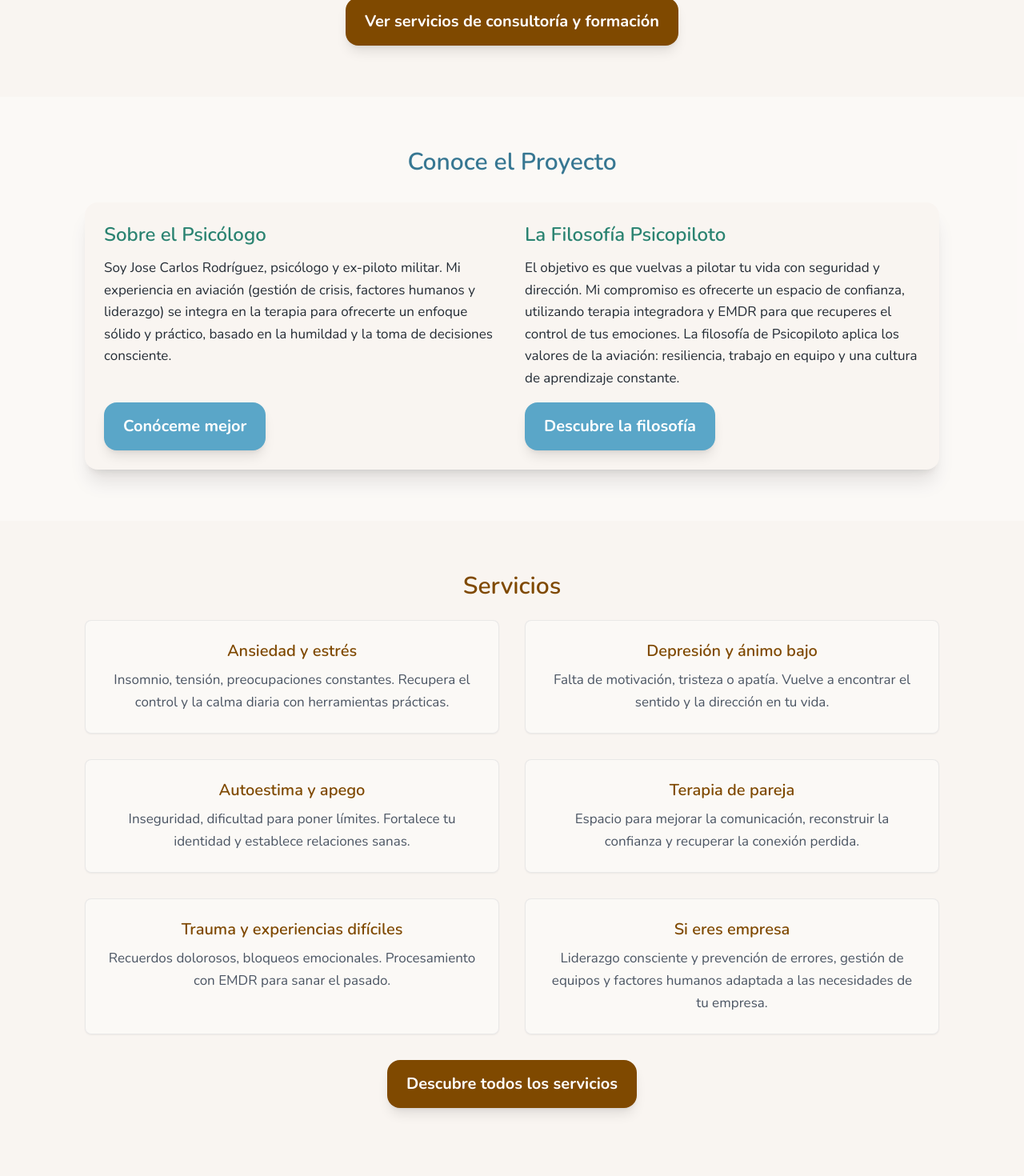
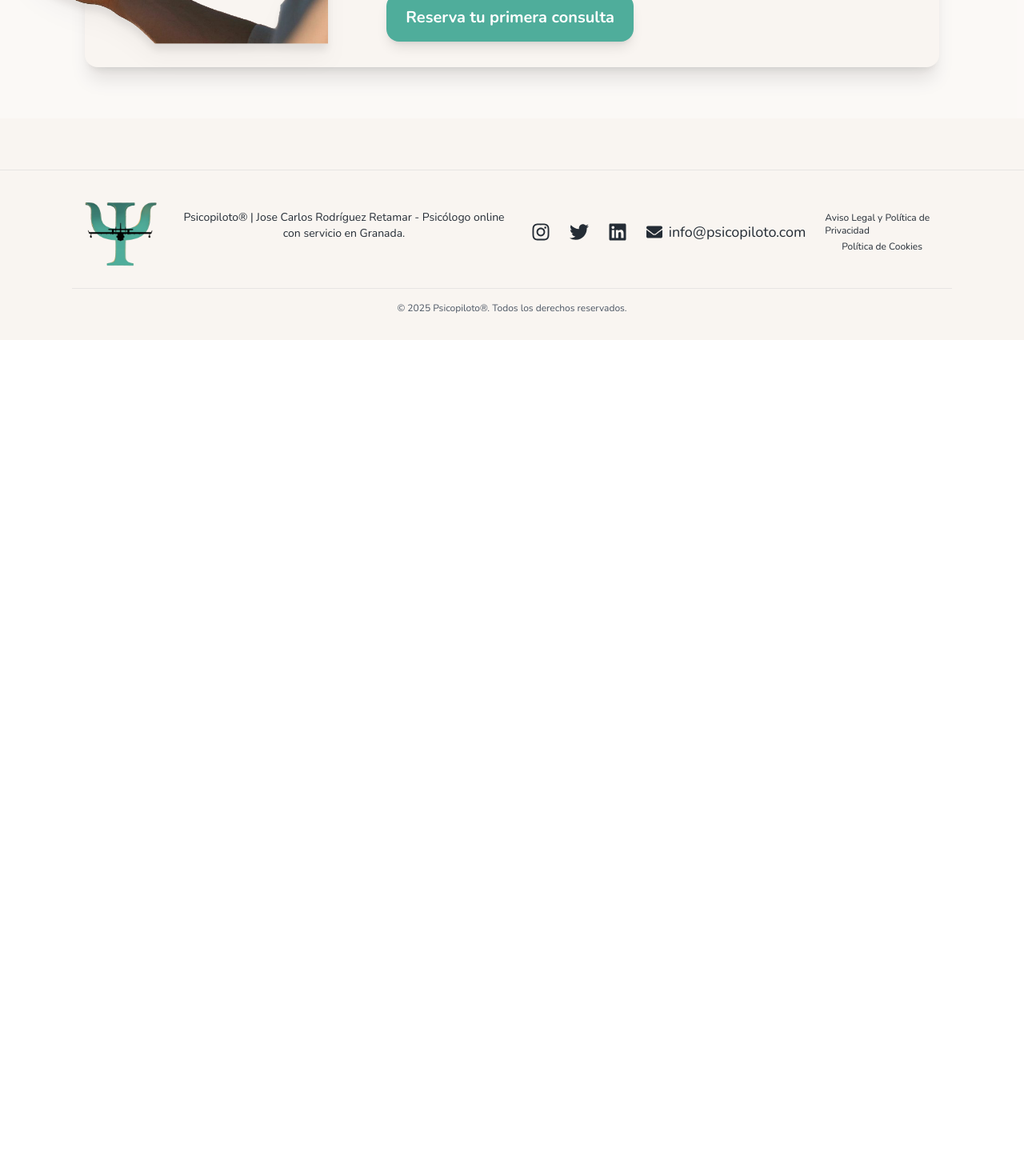
Before and after one commit to psicopiloto/psicopilotopage1, a Next.js app: page / in a window 1280 px wide. Shown: the part 2620-4090 px from the top of the page at 80% size. After the commit the page ends 3045 px from the top, so only its background shows below. Built offline with nearby package versions, Linux system fonts and the light colour scheme.

Commit message:
Update index.js

```diff
--- a/pages/index.js
+++ b/pages/index.js
@@ -8,7 +8,33 @@ import AnimatedCTA from "../components/AnimatedCTA";
 import BackgroundLogo from "../components/BackgroundLogo";
 import Image from "next/image";
 
+// ======================================================
+// 1. DATOS DE LOS TESTIMONIOS
+// Cuando tengas reseñas reales de Google, simplemente edita este bloque.
+// Puedes añadir o quitar testimonios fácilmente.
+// ======================================================
+const testimonialsData = [
+  {
+    stars: 5,
+    text: "Jose Carlos es un profesional excepcional. Su enfoque único, combinando su experiencia como piloto con la psicología, me dio herramientas prácticas que no había encontrado en ninguna otra terapia. He aprendido a gestionar mi ansiedad de una forma completamente nueva. Totalmente recomendable.",
+    author: "Marta G.",
+  },
+  {
+    stars: 5,
+    text: "Llevaba años lidiando con un bloqueo a raíz de una experiencia difícil. La terapia EMDR con Jose Carlos ha sido transformadora. Es un terapeuta cercano, empático y muy profesional. Por primera vez siento que he podido procesar y dejar atrás el pasado.",
+    author: "David R.",
+  },
+  // Puedes añadir un tercer testimonio aquí si quieres
+  // {
+  //   stars: 5,
+  //   text: "Texto del tercer testimonio...",
+  //   author: "Nombre Apellido",
+  // },
+];
+
 export default function Home() {
+  const googleReviewsLink = "https://share.google/7GKlTrF0YTfa8pGSq"; // Tu enlace de Google
+
   return (
     <div className="min-h-screen flex flex-col font-sans bg-psicopiloto-sand-50 text-psicopiloto-gray-700 relative">
       <NextSeo
@@ -46,7 +72,7 @@ export default function Home() {
           }}
         />
 
-        {/* === SECCIÓN 1: ÉNFASIS EN EL PROBLEMA Y LA SOLUCIÓN (RESTAURADA) === */}
+        {/* === SECCIÓN 1: ÉNFASIS EN EL PROBLEMA Y LA SOLUCIÓN === */}
         <section className="py-16 bg-white/40">
           <div className="container mx-auto px-4 max-w-5xl text-center">
             <h2 className="text-3xl font-semibold mb-6 text-psicopiloto-blue-600">
@@ -94,11 +120,10 @@ export default function Home() {
           </div>
         </section>
 
-        {/* === SECCIÓN 2: TÍTULO Y ENFOQUE (RESTAURADA) === */}
+        {/* === SECCIÓN 2: TÍTULO Y ENFOQUE === */}
         <section className="py-16 bg-psicopiloto-sand-50">
           <div className="container mx-auto px-4 max-w-5xl">
             <div className="grid md:grid-cols-2 gap-10 items-center">
-              {/* Contenido de texto */}
               <div>
                 <h2 className="text-3xl font-semibold mb-4 text-psicopiloto-green-600">
                   Un enfoque que te devuelve el control
@@ -121,7 +146,6 @@ export default function Home() {
                 />
               </div>
 
-              {/* Imagen */}
               <div className="hidden md:block">
                 <Image
                   src="/filosofia.webp"
@@ -135,8 +159,7 @@ export default function Home() {
           </div>
         </section>
 
-
-        {/* SECCIÓN 3: TERAPIA ONLINE / PRESENCIAL (Potenciando ONLINE) */}
+        {/* SECCIÓN 3: TERAPIA ONLINE / PRESENCIAL */}
         <section className="py-16 bg-white/40">
           <div className="container mx-auto px-4 max-w-5xl text-center">
             <h2 className="text-3xl font-semibold mb-6 text-psicopiloto-blue-600">
@@ -146,10 +169,7 @@ export default function Home() {
               Mi enfoque es la terapia online, dándote la flexibilidad de hacer terapia desde la comodidad de tu casa en Granada, o desde donde tú elijas...
             </p>
 
-            {/* Se usa grid-cols-1 y max-w para centrar la única columna visible. */}
             <div className="grid md:grid-cols-1 gap-8 text-left max-w-xl mx-auto">
-
-              {/* Columna 1: Online (Potenciada con más beneficios) */}
               <div className="p-8 border-t-4 border-psicopiloto-green-500 bg-white/80 rounded-lg shadow-xl">
                 <h3 className="text-2xl font-bold mb-3 text-psicopiloto-gray-700">
                   Terapia Online (Mi enfoque principal)
@@ -166,8 +186,6 @@ export default function Home() {
                 </ul>
               </div>
 
-              {/* Columna 2: Presencial (OCULTA) */}
-              {/* ⚠️ Para activar la opción presencial, simplemente elimina la clase 'hidden' del div contenedor. */}
               <div className="p-8 border-t-4 border-psicopiloto-blue-500 bg-white/80 rounded-lg shadow-xl hidden">
                 <h3 className="text-2xl font-bold mb-3 text-psicopiloto-gray-700">
                   Terapia Presencial (Granada)
@@ -185,148 +203,66 @@ export default function Home() {
             </div>
 
             <div className="mt-10">
-                <AnimatedCTA
-                    href="/contacto"
-                    text="Empieza tu terapia online hoy"
-                    color="blue"
-                />
-            </div>
-          </div>
-        </section>
-
-        {/* SECCIÓN 4: SERVICIOS PARA EMPRESAS (NUEVA) */}
-        <section className="py-16 bg-psicopiloto-sand-50">
-          <div className="container mx-auto px-4 max-w-5xl text-center">
-            <h2 className="text-3xl font-semibold mb-6 text-psicopiloto-blue-600">
-              Psicopiloto para Empresas
-            </h2>
-            <p className="text-xl text-psicopiloto-gray-500 mb-8 max-w-3xl mx-auto">
-              Transfiere la mentalidad de cabina (CRM, Liderazgo, Gestión del Estrés) a tu equipo. Mejora la comunicación, toma de decisiones bajo presión y el bienestar de tu organización.
-            </p>
-
-            <div className="md:w-2/3 mx-auto">
               <AnimatedCTA
-                href="/servicios" // Enlace a la sección de servicios para empresas
-                text="Ver servicios de consultoría y formación"
-                color="honey"
+                href="/contacto"
+                text="Empieza tu terapia online hoy"
+                color="blue"
               />
             </div>
           </div>
         </section>
 
+        {/* ... (Otras secciones como Empresas, Conoce el Proyecto, Servicios se mantienen igual) ... */}
 
-        {/* === NUEVA SECCIÓN COMPACTA: SOBRE EL PROYECTO (CON ENLACES CLAVE Y ALINEACIÓN) === */}
-        <section className="py-16 bg-white/40">
-          <div className="container mx-auto max-w-5xl">
-            <h2 className="text-3xl font-semibold mb-8 text-center text-psicopiloto-blue-600">
-                Conoce el Proyecto
+        {/*
+        // ===================================================================
+        // ✨ NUEVA SECCIÓN DE TESTIMONIOS (OCULTA POR DEFECTO) ✨
+        // ===================================================================
+        // Para ACTIVAR esta sección cuando tengas reseñas:
+        // 1. Edita los datos de ejemplo en 'testimonialsData' al principio de este archivo.
+        // 2. BORRA la línea de comentario de abajo que empieza con '{/*'
+        // 3. BORRA la línea de comentario de abajo que empieza con '*}'
+        // ===================================================================
+        */}
+
+        {/*
+        <section className="py-16 bg-psicopiloto-sand-50">
+          <div className="container mx-auto max-w-5xl text-center">
+            <h2 className="text-3xl font-semibold mb-12 text-psicopiloto-blue-600">
+              La confianza de quienes han volado conmigo
             </h2>
-            {/* Usamos flex flex-col h-full para empujar los botones al final de cada columna */}
-            <div className="grid grid-cols-1 md:grid-cols-2 gap-8 p-6 bg-psicopiloto-sand-50 rounded-2xl shadow-xl">
 
-              {/* Columna 1: Sobre el Psicólogo (Alineada) */}
-              <div className="flex flex-col h-full">
-                <h3 className="text-2xl font-semibold mb-3 text-psicopiloto-green-600">
-                  Sobre el Psicólogo
-                </h3>
-                <p className="leading-relaxed mb-4 text-psicopiloto-gray-700">
-                  Soy Jose Carlos Rodríguez, psicólogo y ex-piloto militar. Mi experiencia en aviación
-                  (gestión de crisis, factores humanos y liderazgo) se integra en
-                  la terapia para ofrecerte un enfoque sólido y práctico, basado en la humildad y la toma de decisiones consciente.
-                </p>
-                <div className="mt-auto">
-                  <AnimatedCTA
-                    href="/sobre-mi"
-                    text="Conóceme mejor"
-                    color="blue"
-                  />
+            <div className="grid md:grid-cols-2 gap-8 text-left">
+              {testimonialsData.map((testimonial, index) => (
+                <div key={index} className="flex flex-col bg-white/70 p-6 rounded-lg shadow-lg border-l-4 border-psicopiloto-green-500">
+                  <p className="text-2xl text-yellow-500 mb-2">
+                    {'⭐️'.repeat(testimonial.stars)}
+                  </p>
+                  <blockquote className="italic text-psicopiloto-gray-700 mb-4 flex-grow">
+                    "{testimonial.text}"
+                  </blockquote>
+                  <p className="font-bold text-right text-psicopiloto-gray-700">— {testimonial.author}</p>
                 </div>
-              </div>
+              ))}
+            </div>
 
-              {/* Columna 2: Filosofía del Proyecto (Alineada y Ajustada) */}
-              <div className="flex flex-col h-full">
-                <h3 className="text-2xl font-semibold mb-3 text-psicopiloto-green-600">
-                  La Filosofía Psicopiloto
-                </h3>
-                {/* 🚀 TEXTO AJUSTADO PARA IGUALAR LA LONGITUD DE LA CAJA ANTERIOR 🚀 */}
-                <p className="leading-relaxed mb-4 text-psicopiloto-gray-700">
-                  El objetivo es que vuelvas a pilotar tu vida con seguridad y dirección. Mi
-                  compromiso es ofrecerte un espacio de confianza, utilizando
-                  terapia integradora y EMDR para que recuperes el control de tus emociones.
-                  La filosofía de Psicopiloto aplica los valores de la aviación: resiliencia, trabajo en equipo y una cultura de aprendizaje constante.
-                </p>
-                <div className="mt-auto">
-                  <AnimatedCTA
-                    href="/que-es-psicopiloto"
-                    text="Descubre la filosofía"
-                    color="blue"
-                  />
-                </div>
-              </div>
+            <div className="mt-12">
+              <a
+                href={googleReviewsLink}
+                target="_blank"
+                rel="noopener noreferrer"
+                className="inline-block px-6 py-3 bg-white border border-gray-300 text-psicopiloto-gray-700 rounded-lg font-semibold shadow-sm transition hover:bg-gray-50 hover:shadow-md"
+              >
+                Ver todas las reseñas en Google
+              </a>
             </div>
           </div>
         </section>
+        */}
 
-  {/* SERVICIOS */}
-        <section className="py-16 bg-psicopiloto-sand-50">
-          <div className="container mx-auto max-w-5xl text-center">
-            <h2 className="text-3xl font-semibold mb-6 text-psicopiloto-honey-500">
-              Servicios
-            </h2>
-            <div className="grid md:grid-cols-2 gap-8">
-              {[
-                // --- CAMBIO D: Contenido - Enfoque en Beneficio (Mejora UX/Conversión) ---
-                {
-                  title: "Ansiedad y estrés",
-                  desc: "Insomnio, tensión, preocupaciones constantes. Recupera el control y la calma diaria con herramientas prácticas.", // Beneficio añadido
-                },
-                {
-                  title: "Depresión y ánimo bajo",
-                  desc: "Falta de motivación, tristeza o apatía. Vuelve a encontrar el sentido y la dirección en tu vida.", // Beneficio añadido
-                },
-                {
-                  title: "Autoestima y apego",
-                  desc: "Inseguridad, dificultad para poner límites. Fortalece tu identidad y establece relaciones sanas.", // Beneficio añadido
-                },
-                {
-                  title: "Terapia de pareja",
-                  desc: "Espacio para mejorar la comunicación, reconstruir la confianza y recuperar la conexión perdida.",
-                },
-                {
-                  title: "Trauma y experiencias difíciles",
-                  desc: "Recuerdos dolorosos, bloqueos emocionales. Procesamiento con EMDR para sanar el pasado.", // Detalle EMDR añadido
-                },
-                {
-                  title: "Si eres empresa",
-                  desc: "Liderazgo consciente y prevención de errores, gestión de equipos y factores humanos adaptada a las necesidades de tu empresa.",
-                },
-              ].map((s, i) => (
-                <div
-                  key={i}
-                  className="p-6 bg-white/40 rounded-lg shadow-sm border border-psicopiloto-gray-500/10"
-                >
-                  <h3 className="font-semibold text-xl mb-2 text-psicopiloto-honey-500">
-                    {s.title}
-                  </h3>
-                  <p className="text-psicopiloto-gray-500">{s.desc}</p>
-                </div>
-              ))}
-            </div>
-            <div className="mt-8">
-              <AnimatedCTA
-                href="/servicios"
-                text="Descubre todos los servicios"
-                color="honey"
-              />
-            </div>
-          </div>
-        </section>
-
-
-        {/* CTA FINAL (CON LA CORRECCIÓN DEL EFECTO 3D MANTENIDA) */}
-        <section className="py-16 bg-psicopiloto-sand-50 relative overflow-visible">
+        {/* CTA FINAL */}
+        <section className="py-16 bg-white/40 relative overflow-visible">
           <div className="container mx-auto max-w-5xl relative">
-            {/* Imagen sobresaliente - Z-INDEX ALTO y SHADOW para el efecto 3D */}
             <Image
               src="/telefono.webp"
               alt="Contacto telefónico para iniciar terapia psicológica online"
@@ -342,8 +278,7 @@ export default function Home() {
               `}
             />
 
-            {/* Grid solo para el texto - Z-INDEX MEDIO */}
-            <div className="grid grid-cols-1 md:grid-cols-3 gap-8 items-center p-8 bg-white rounded-2xl shadow-xl relative z-20">
+            <div className="grid grid-cols-1 md:grid-cols-3 gap-8 items-center p-8 bg-psicopiloto-sand-50 rounded-2xl shadow-xl relative z-20">
               <div className="col-span-1 md:col-start-2 md:col-span-2 text-center md:text-left">
                 <h2 className="text-3xl font-semibold mb-6 text-psicopiloto-green-500">
                   Da el primer paso
```
